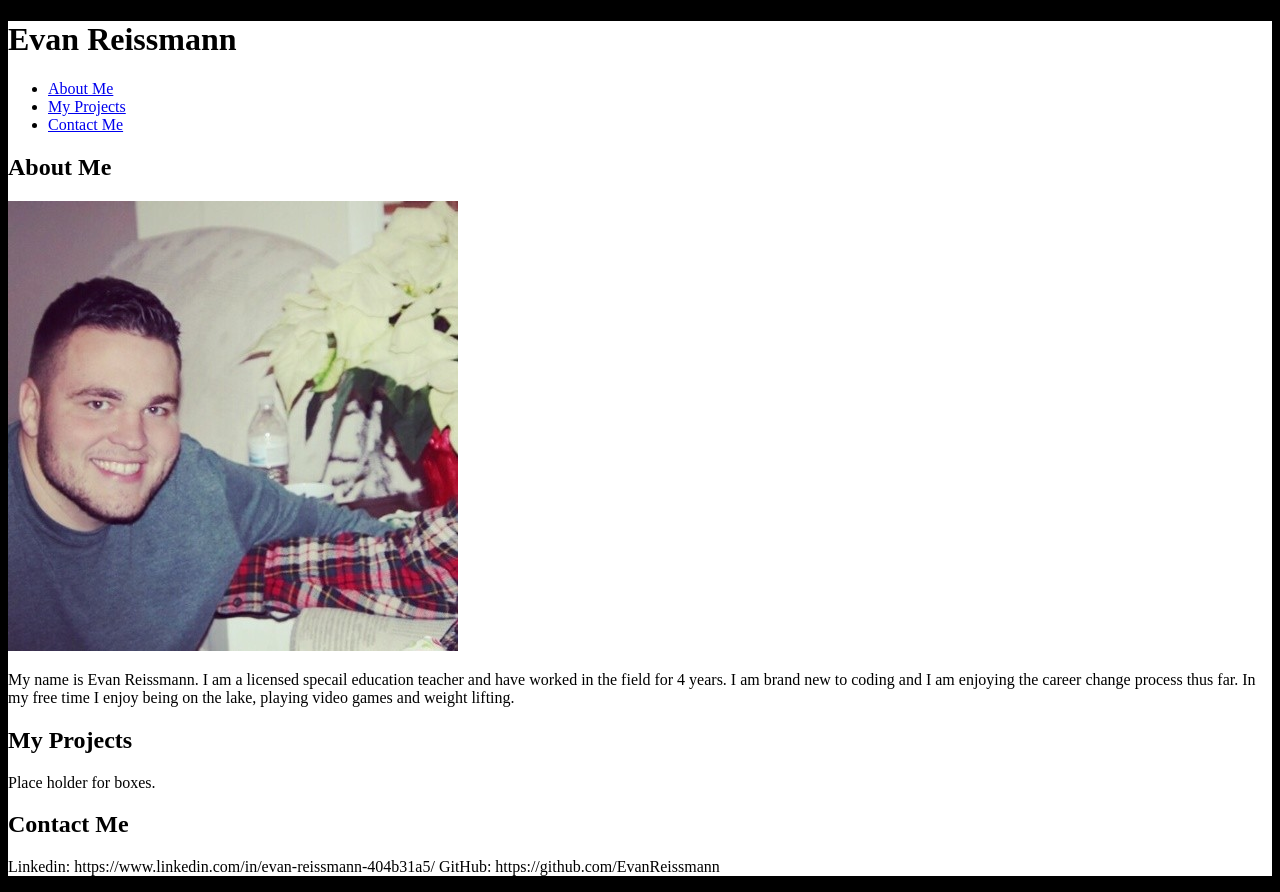
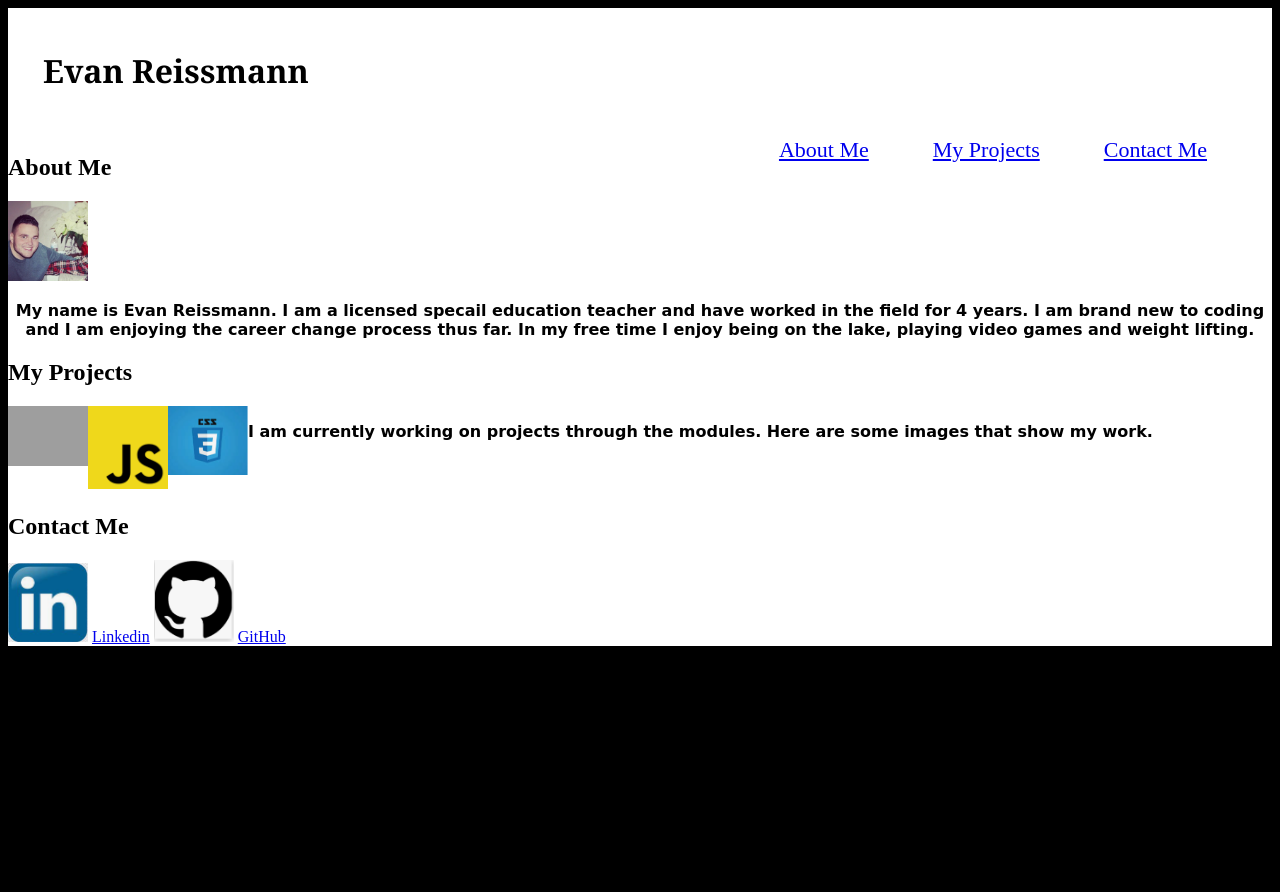
Before and after one commit to EvanReissmann/Portfolio, a plain HTML site: page index.html in a window 1280 px wide. After the commit the page ends 800 px from the top, so only its background shows below. Drawn offline with Linux system fonts and the light colour scheme; grey boxes are pictures that could not be loaded.

Commit message:
updated portfolio

```diff
--- a/assets/css/main.css
+++ b/assets/css/main.css
@@ -5,3 +5,54 @@ html {
 body {
     background-color: white;
 }
+
+header {
+   text-align: right;
+   padding: 20px 35px;
+
+}
+header nav {
+    float: right;
+    margin: 7px 0;
+}
+header nav ul li {
+    display: inline;
+}
+header nav ul li a {
+    margin: 0px 30px;
+    font-weight: lighter;
+    font-size: 22px;
+}
+h1 {
+    font-family: Georgia, 'Times New Roman', Times, serif;
+    text-align: left;
+}
+
+p {
+    font-family: cursive;
+    font-weight: bolder;
+    text-align: center;
+    font-size: medium;
+}
+
+.flex-container {
+    height: auto;
+    display: flex;
+}
+
+.hover-element {
+    opacity: 100%;
+}
+
+.hover-element:hover {
+    opacity: 100%;
+}
+
+img {
+    width: 80px;
+    height: auto;
+}
+
+.about-me {
+    text-align: right;
+}
--- a/index.html
+++ b/index.html
@@ -8,9 +8,7 @@
     <link rel="stylesheet" href="assets/css/main.css" />
   </head>
 <header>
-  <h1>
-    Evan Reissmann
-  </h1>
+  <h1>Evan Reissmann </h1>
   <nav>
     <ul>
       <li>
@@ -30,7 +28,7 @@
   <h2>
     About Me
   </h2>
-  <img src="/assets/img/profile.jpeg" alt=" Profile Picture" />
+  <img src="./assets/img/profile.jpeg" alt=" Profile Picture" />
   <p>    My name is Evan Reissmann. I am a licensed specail education teacher and have worked in the field for 4 years. I am brand new to coding and I am enjoying the career change process thus far. In my free time I enjoy being on the lake, playing video games and weight lifting.
   </p>
 </section>
@@ -38,17 +36,28 @@
   <h2>
     My Projects
   </h2>
+  <div class="flex-container">
+  <div class="hover-element">
+   <img src="./assets/img/runbuddy.png" alt="Run Buddy" />
+  </div>
+  <div>
+    <img src="./assets/img/JS.png" alt="Java Script" />
+  </div>
+  <div>
+    <img src="assets/img/CSS.png" alt="CSS logo" />
+  </div>
   <p>
-    Place holder for boxes.
+    I am currently working on projects through the modules. Here are some images that show my work.
   </p>
   </section>
   <section id="contact-me">
     <h2>
       Contact Me
     </h2>
-    <link>
-      Linkedin: https://www.linkedin.com/in/evan-reissmann-404b31a5/
-      GitHub: https://github.com/EvanReissmann
+    <img src="./assets/img/linkedin.png" alt=" Linkedin logo" />
+      <a href="https://www.linkedin.com/in/evan-reissmann-404b31a5/">Linkedin</a>
+    <img src="./assets/img/github.png" alt="Github logo" />
+      <a href="GitHub: https://github.com/EvanReissmann">GitHub</a>
     </p>
   </section>
   </body>
```
Also changed, not shown: assets/img/CSS.png (added), assets/img/JS.png (added), assets/img/github.png (added), assets/img/linkedin.png (added), 1 other file.
